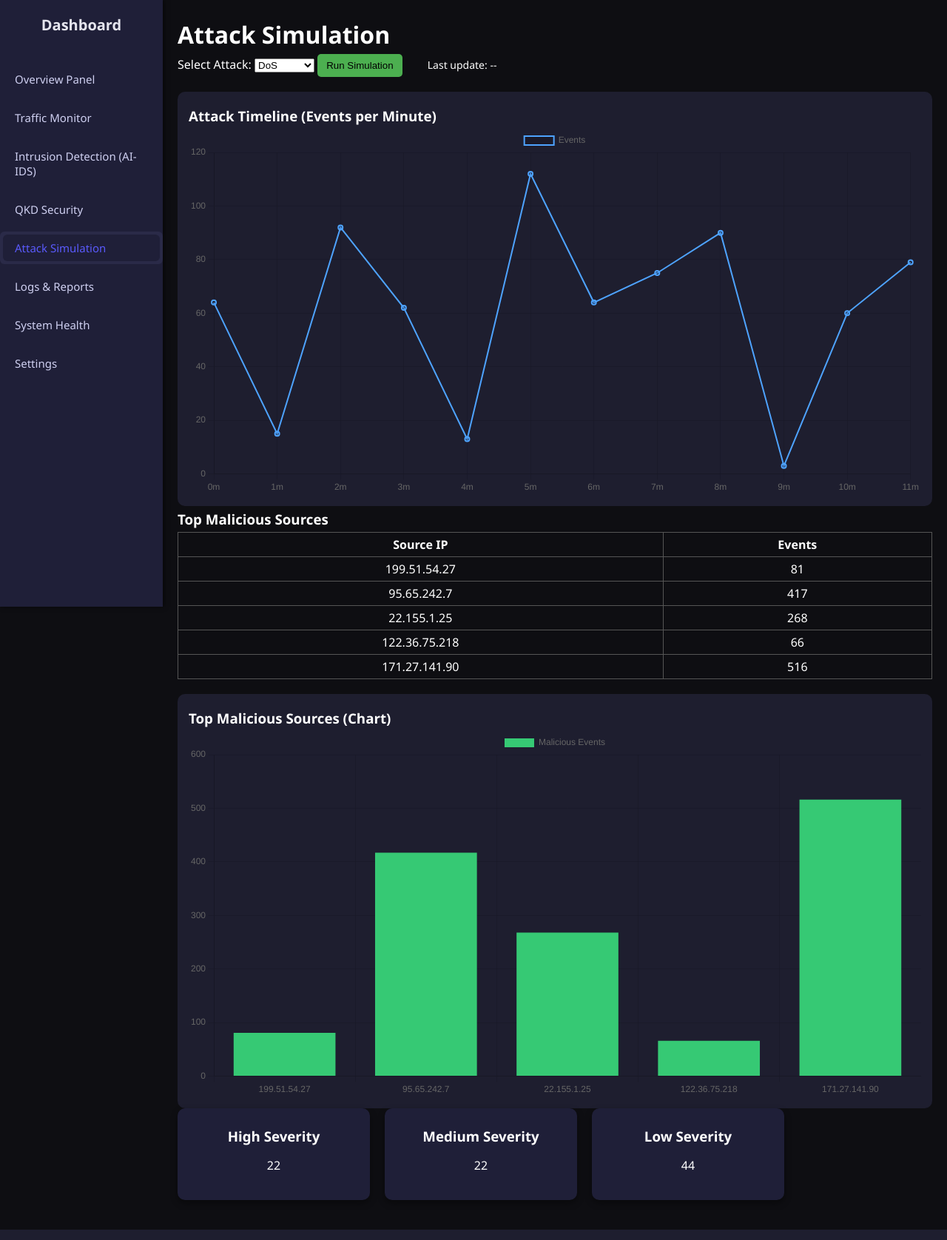
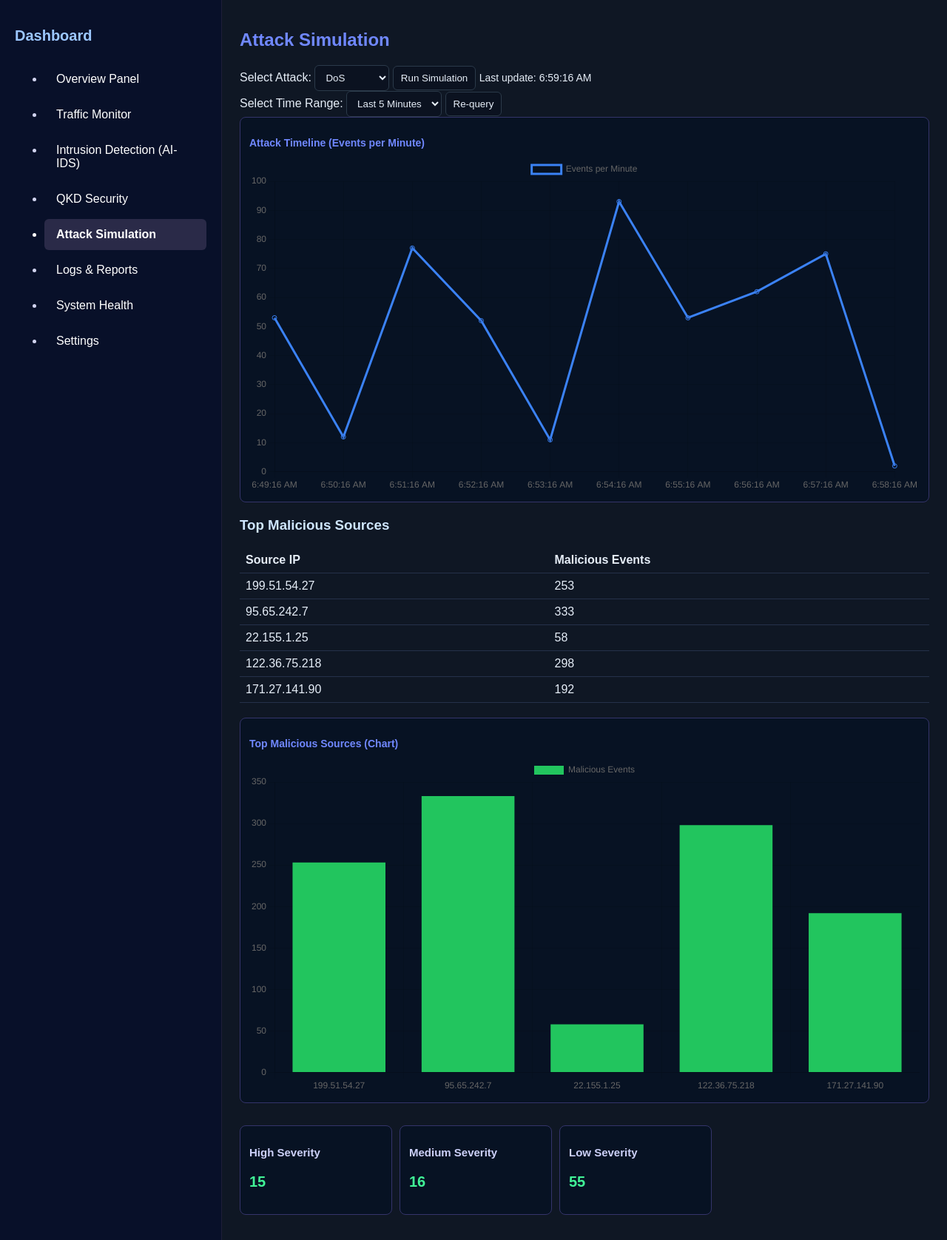
Before and after one commit to LinshaNeha/SmartTrafficReceiverCloud, a Flask app: page /attack in a window 1280 px wide. Shown: the whole page at 74% size. Run offline with Flask 3, Linux system fonts and the light colour scheme.

Commit message:
Update attack.html

```diff
--- a/templates/attack.html
+++ b/templates/attack.html
@@ -1,227 +1,118 @@
 <!DOCTYPE html>
 <html lang="en">
-
 <head>
   <meta charset="UTF-8" />
-  <title>Dashboard</title>
+  <title>Attack Simulation</title>
+  <link rel="stylesheet" href="{{ url_for('static', filename='style.css') }}">
+  <script src="https://cdn.jsdelivr.net/npm/chart.js"></script>
   <meta name="viewport" content="width=device-width, initial-scale=1" />
-  <script src="https://cdn.jsdelivr.net/npm/chart.js"></script>
 
-  <!-- Same QKD UI Style -->
   <style>
     body {
-  background: #0e0e12;
-  color: white;
-  font-family: 'Segoe UI', Tahoma, Geneva, Verdana, sans-serif;
+      font-family: Arial, sans-serif;
       margin: 0;
+      display: flex;
+      min-height: 100vh;
+      background: #0f1724;
+      color: #e6eef8;
     }
-
-/* ===== Sidebar ===== */
     .sidebar {
-  width: 220px;
-  height: 100vh;
-  position: fixed;
-  top: 0;
-  left: 0;
-  background: #1f1f38;   /* deep navy tone */
-  padding: 20px 0 0 0;
-  box-shadow: 2px 0 6px rgba(0, 0, 0, 0.5);
-  display: flex;
-  flex-direction: column;
-  align-items: center;
-}
-
-.sidebar h2 {
-  color: #e5e5ee;
-  margin: 0 0 30px 0;
-  font-size: 20px;
-  text-align: center;
-}
-
-/* Sidebar Menu */
-.sidebar ul {
-  list-style: none;
-  padding: 0;
-  margin: 0;
-  width: 100%;
-}
-
-.sidebar li {
-  margin: 8px 0;
-}
-
-.sidebar a {
-  color: #cfd0f1;
-  text-decoration: none;
-  display: block;
-  padding: 12px 20px;
-  border-radius: 6px;
-  font-size: 15px;
-  position: relative;       /* needed for pseudo-element */
-  transition: all 0.3s ease;
-  z-index: 1;               /* ensures text is above ::before */
-}
-
-/* ===== Active & Hover States ===== */
-.sidebar li.active a {
-  position: relative;
-  background-color: #2a2a48; /* outer box */
-  color: #5a5afc;             /* blue text */
-  font-weight: 500;
-  z-index: 1;                 /* text above pseudo-element */
-}
-
-.sidebar li.active a::before {
-  content: "";
-  position: absolute;
-  inset: 4px;
-  background-color: #1f1f38; /* inner dark box */
-  border-radius: 6px;
-  z-index: -1;               /* behind text */
-}
-
-.sidebar a:hover {
-  background-color: #2a2a48;
-  color: #5a5afc;
-}
-
-/* ===== Main Content ===== */
-.main {
-  margin-left: 220px;
+      width: 300px;
+      background: #081029;
       padding: 20px;
       box-sizing: border-box;
     }
-
-/* ===== Summary Cards ===== */
-.summary-cards {
-  display: flex;
-  gap: 20px;
-  margin-bottom: 20px;
-  flex-wrap: wrap;
+    .sidebar h2 { color: #9cc7ff; margin-bottom: 10px; }
+    .sidebar a { color: #dbefff; text-decoration: none; }
+    .sidebar a:hover { text-decoration: underline; }
+    .sidebar .active a { font-weight: bold; color: #fff; }
+    .main { flex: 1; padding: 24px; }
+    .chart { background: #071223; padding: 12px; border-radius: 8px; margin-bottom: 20px; }
+    h1, h3 { color: #cfe6ff; }
+    select, button {
+      padding: 8px 10px;
+      border-radius: 6px;
+      border: 1px solid #2b3a4a;
+      background: #0b1220;
+      color: #e6eef8;
+      cursor: pointer;
     }
-
-.card {
-  background-color: #1f1f38;
-  border-radius: 10px;
-  padding: 20px;
-  width: 220px;
-  box-shadow: 0 4px 10px rgba(0,0,0,0.4);
-  text-align: center;
-  transition: transform 0.3s ease, box-shadow 0.3s ease;
-}
-
-.card:hover {
-  transform: translateY(-5px);
-  box-shadow: 0 6px 14px rgba(0,0,0,0.6);
-}
-
-/* ===== Charts ===== */
-.charts {
-  display: grid;
-  grid-template-columns: 1fr 1fr;
-  gap: 20px;
-  margin-bottom: 20px;
-}
-
-.chart {
-  background: #1e1e2f;
-  padding: 15px;
-  border-radius: 10px;
-}
-
-/* ===== Tables ===== */
     table {
       width: 100%;
       border-collapse: collapse;
       margin-bottom: 20px;
     }
-
     th, td {
-  border: 1px solid #555;
-  padding: 5px;
-  vertical-align: top;
-  text-align: center;
+      padding: 8px;
+      border-bottom: 1px solid #25314a;
+      text-align: left;
     }
-
-pre {
-  white-space: pre-wrap;
-  word-break: break-word;
-  color: #ccc;
+    .card {
+      background: #071223;
+      padding: 12px;
+      border-radius: 8px;
+      min-width: 180px;
+      margin: 10px 10px 10px 0;
     }
-
-/* ===== Headings ===== */
-h1,h2,h3 {
-  color: white;
-  margin: 5px 0;
-}
-
-/* ===== Buttons ===== */
-button {
-  margin-right: 10px;
-  padding: 8px 12px;
-  background: #4CAF50;
-  border: none;
-  border-radius: 5px;
-  cursor: pointer;
-}
-
-button:hover {
-  background: #45a049;
-}
+    .summary-cards { display: flex; flex-wrap: wrap; }
   </style>
 </head>
 
 <body>
-
-  <!-- Sidebar -->
   <div class="sidebar">
     <h2>Dashboard</h2>
     <ul>
-      <li><a href="#">Overview Panel</a></li>
-      <li><a href="#">Traffic Monitor</a></li>
-      <li><a href="#">Intrusion Detection (AI-IDS)</a></li>
-      <li><a href="#">QKD Security</a></li>
-      <li class="active"><a href="#">Attack Simulation</a></li>
-      <li><a href="#">Logs & Reports</a></li>
-      <li><a href="#">System Health</a></li>
-      <li><a href="#">Settings</a></li>
+      <li><a href="{{ url_for('index') }}">Overview Panel</a></li>
+      <li><a href="{{ url_for('traffic') }}">Traffic Monitor</a></li>
+      <li><a href="{{ url_for('ids') }}">Intrusion Detection (AI-IDS)</a></li>
+      <li><a href="{{ url_for('qkd') }}">QKD Security</a></li>
+      <li class="active"><a href="{{ url_for('attack') }}">Attack Simulation</a></li>
+      <li><a href="{{ url_for('logs') }}">Logs & Reports</a></li>
+      <li><a href="{{ url_for('health') }}">System Health</a></li>
+      <li><a href="{{ url_for('settings') }}">Settings</a></li>
     </ul>
   </div>
 
-  <!-- Main -->
   <div class="main">
-
     <h1>Attack Simulation</h1>
 
-    <!-- Controls -->
-    <div style="margin-bottom: 20px;">
+    <div class="controls">
       <label>Select Attack:</label>
       <select id="attackType">
         <option value="DoS">DoS</option>
         <option value="DDoS">DDoS</option>
         <option value="PortScan">Port Scan</option>
       </select>
-
-      <button onclick="runSimulation()">Run Simulation</button>
-      <span id="lastUpdate" style="margin-left:20px; font-size:14px;">Last update: --</span>
+      <button id="runSimBtn">Run Simulation</button>
+      <span id="lastUpdate" style="margin-left:auto; font-size:14px;">Last update: --</span>
     </div>
 
-    <!-- Chart 1 -->
+    <div>
+      <label for="timeRange">Select Time Range:</label>
+      <select id="timeRange">
+        <option value="1m">Last 5 Minutes</option>
+        <option value="1h">Last 1 Hour</option>
+        <option value="24h">Last 24 Hours</option>
+      </select>
+      <button onclick="fetchAttackStats()">Re-query</button>
+    </div>
+
+    <!-- Attack Timeline -->
     <div class="chart">
       <h3>Attack Timeline (Events per Minute)</h3>
       <canvas id="attackTimelineChart"></canvas>
     </div>
 
-    <!-- Table -->
+    <!-- Top Sources Table -->
     <h3>Top Malicious Sources</h3>
-    <table>
+    <table id="topSourcesTable">
       <thead>
-        <tr><th>Source IP</th><th>Events</th></tr>
+        <tr><th>Source IP</th><th>Malicious Events</th></tr>
       </thead>
-      <tbody id="topSourcesBody"></tbody>
+      <tbody></tbody>
     </table>
 
-    <!-- Chart 2 -->
+    <!-- Top Sources Chart -->
     <div class="chart">
       <h3>Top Malicious Sources (Chart)</h3>
       <canvas id="topSourcesChart"></canvas>
@@ -233,85 +124,93 @@
       <div class="card"><h3>Medium Severity</h3><p id="mediumSeverity">0</p></div>
       <div class="card"><h3>Low Severity</h3><p id="lowSeverity">0</p></div>
     </div>
-
   </div>
 
-  <!-- JS -->
   <script>
-    function randomIP() {
-      return (
-        Math.floor(Math.random() * 255) + "." +
-        Math.floor(Math.random() * 255) + "." +
-        Math.floor(Math.random() * 255) + "." +
-        Math.floor(Math.random() * 255)
-      );
+    const attackTimelineCtx = document.getElementById('attackTimelineChart').getContext('2d');
+    const topSourcesCtx = document.getElementById('topSourcesChart').getContext('2d');
+    const lastUpdateDom = document.getElementById('lastUpdate');
+
+    let timelineChart, topSourcesChart;
+
+    // Helper - generate random IP
+    const randomIP = () => `${Math.floor(Math.random()*255)}.${Math.floor(Math.random()*255)}.${Math.floor(Math.random()*255)}.${Math.floor(Math.random()*255)}`;
+
+    // === Build Charts ===
+    function buildTimelineChart(data) {
+      if (timelineChart) timelineChart.destroy();
+      timelineChart = new Chart(attackTimelineCtx, {
+        type: 'line',
+        data: {
+          labels: data.map(d => d.time),
+          datasets: [{
+            label: 'Events per Minute',
+            data: data.map(d => d.events),
+            borderColor: '#3b82f6',
+            fill: false
+          }]
+        },
+        options: { scales: { y: { beginAtZero: true } } }
+      });
     }
 
-    function runSimulation() {
-      document.getElementById("lastUpdate").textContent =
-        "Last update: " + new Date().toLocaleTimeString();
-
-      loadCharts();
+    function buildTopSourcesChart(data) {
+      if (topSourcesChart) topSourcesChart.destroy();
+      topSourcesChart = new Chart(topSourcesCtx, {
+        type: 'bar',
+        data: {
+          labels: data.map(d => d.ip),
+          datasets: [{
+            label: 'Malicious Events',
+            data: data.map(d => d.count),
+            backgroundColor: '#22c55e'
+          }]
+        },
+        options: { scales: { y: { beginAtZero: true } } }
+      });
     }
 
-    function loadCharts() {
-      const ctx1 = document.getElementById("attackTimelineChart").getContext("2d");
-      const ctx2 = document.getElementById("topSourcesChart").getContext("2d");
-
-      const timelineData = Array.from({ length: 12 }, (_, i) => ({
-        label: i + "m",
-        value: Math.floor(Math.random() * 120)
+    // === Fetch Attack Stats ===
+    function fetchAttackStats() {
+      const mockTimeline = Array.from({ length: 10 }, (_, i) => ({
+        time: new Date(Date.now() - (10 - i) * 60000).toLocaleTimeString(),
+        events: Math.floor(Math.random() * 100)
       }));
 
-      const sourceData = Array.from({ length: 5 }, () => ({
+      const mockSources = Array.from({ length: 5 }, () => ({
         ip: randomIP(),
-        count: Math.floor(Math.random() * 700)
+        count: Math.floor(Math.random() * 500)
       }));
 
-      // Timeline
-      new Chart(ctx1, {
-        type: "line",
-        data: {
-          labels: timelineData.map(d => d.label),
-          datasets: [{
-            label: "Events",
-            data: timelineData.map(d => d.value),
-            borderColor: "#4ea3ff",
-            borderWidth: 2
-          }]
-        }
-      });
+      buildTimelineChart(mockTimeline);
+      buildTopSourcesChart(mockSources);
 
-      // Bar chart
-      new Chart(ctx2, {
-        type: "bar",
-        data: {
-          labels: sourceData.map(d => d.ip),
-          datasets: [{
-            label: "Malicious Events",
-            data: sourceData.map(d => d.count),
-            backgroundColor: "#36c974"
-          }]
-        }
-      });
+      const tbody = document.querySelector('#topSourcesTable tbody');
+      tbody.innerHTML = mockSources.map(s => `<tr><td>${s.ip}</td><td>${s.count}</td></tr>`).join('');
 
-      // Table update
-      const tbody = document.getElementById("topSourcesBody");
-      tbody.innerHTML = sourceData
-        .map((s) => `<tr><td>${s.ip}</td><td>${s.count}</td></tr>`)
-        .join("");
+      document.getElementById('highSeverity').innerText = Math.floor(Math.random() * 20);
+      document.getElementById('mediumSeverity').innerText = Math.floor(Math.random() * 50);
+      document.getElementById('lowSeverity').innerText = Math.floor(Math.random() * 100);
 
-      // Severity
-      document.getElementById("highSeverity").textContent =
-        Math.floor(Math.random() * 30);
-      document.getElementById("mediumSeverity").textContent =
-        Math.floor(Math.random() * 50);
-      document.getElementById("lowSeverity").textContent =
-        Math.floor(Math.random() * 100);
+      lastUpdateDom.textContent = 'Last update: ' + new Date().toLocaleTimeString();
     }
 
-    loadCharts(); // initial
+    // === Run Simulation ===
+    async function runSimulation() {
+      const attackType = document.getElementById('attackType').value;
+      // Here we simulate a backend call (replace with fetch to Flask)
+      console.log("Simulating attack:", attackType);
+      alert(`Simulation started for ${attackType} attack.`);
+      fetchAttackStats();
+    }
+
+    // === Fetch Traffic Data (placeholder) ===
+    function fetchTrafficData() {
+      fetchAttackStats();
+    }
+
+    // Initialize
+    fetchTrafficData();
   </script>
-
 </body>
 </html>
```
Lines whose indentation alone changed are shown as unchanged.
